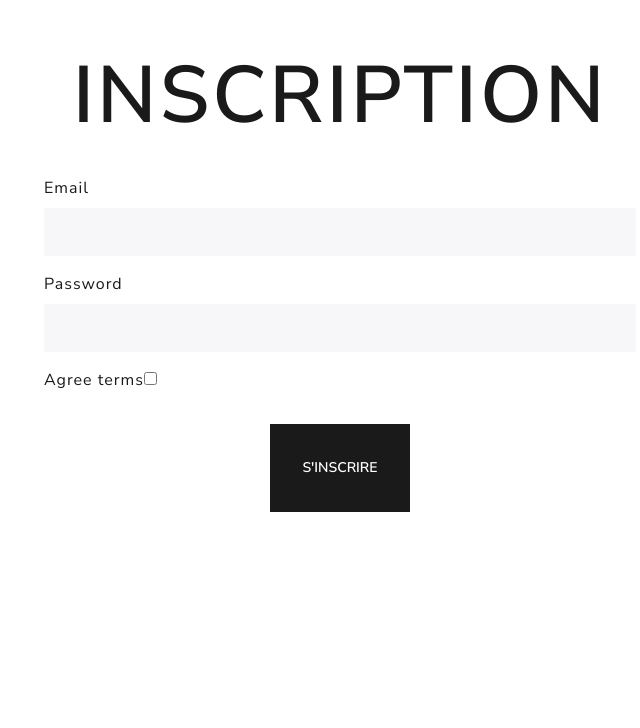
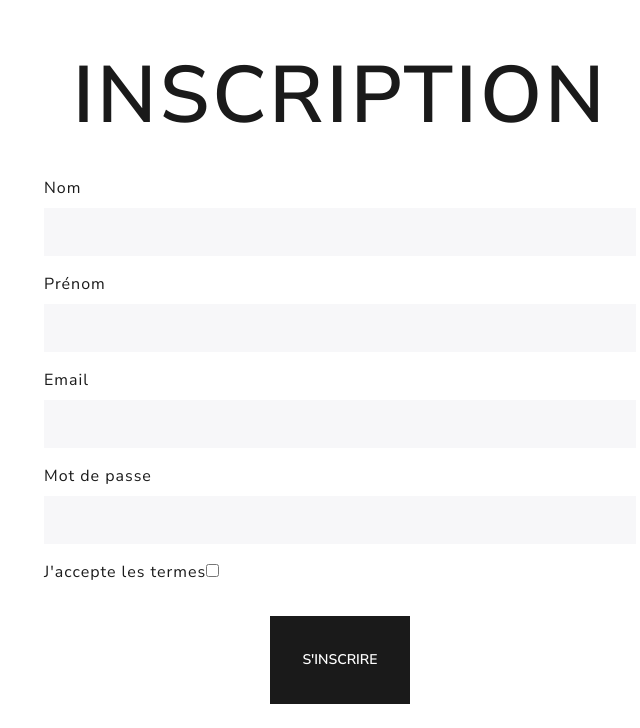
Before and after one commit to Ou2seyne/SHARE, a Symfony app: template templates/registration/register.html.twig in a window 1280 px wide; the page is wider, and only the part inside the window is pictured. Shown: the part 113-841 px from the top of that part, without its empty margins (300-940 px from the left). Before the commit the page ends 625 px from the top of that part, so only its background shows below. Run offline with Twig, Linux system fonts and the light colour scheme; the template is opened without the code that fills it, so the values that code supplies are empty; form fields are guessed from the names that the template uses; some libraries are stand-ins or nearby versions.

Commit message:
debut projet share

```diff
--- a/src/Controller/CategorieController.php
+++ b/src/Controller/CategorieController.php
@@ -9,6 +9,7 @@ use App\Form\ModifierCategorieType;
 use Doctrine\ORM\EntityManagerInterface;
 use Symfony\Component\HttpFoundation\Request;
 use App\Form\SupprimerCategorieType;
+
 class CategorieController extends AbstractController
 {
     #[Route('/private-liste-categories', name: 'app_liste_categories', methods: ['GET', 'POST'])]
--- a/src/Controller/ScategorieController.php
+++ b/src/Controller/ScategorieController.php
@@ -49,7 +49,7 @@ class ScategorieController extends AbstractController
             return $this->redirectToRoute('app_liste_categories');
         }
 
-        return $this->render('scategorie/liste-scategorie.html.twig', [
+        return $this->render('scategorie/modifier-scategorie.html.twig', [
             'form' => $form->createView(),
             'scategorie' => $scategorie,
         ]);
--- a/src/Form/FichierType.php
+++ b/src/Form/FichierType.php
@@ -9,7 +9,7 @@ use Symfony\Component\Form\AbstractType;
 use Symfony\Component\Form\FormBuilderInterface;
 use Symfony\Component\OptionsResolver\OptionsResolver;
 use Symfony\Component\Form\Extension\Core\Type\TextType;
-use Symfony\Component\Form\Extension\Core\Type\DateType; // Import du type DateType
+use Symfony\Component\Form\Extension\Core\Type\DateType;
 use Doctrine\ORM\EntityRepository;
 use Symfony\Component\Form\Extension\Core\Type\SubmitType;
 
--- a/templates/categorie/modifier-categorie.html.twig
+++ b/templates/categorie/modifier-categorie.html.twig
@@ -4,7 +4,7 @@
 {% endblock %}
 {% block body %}
 <div class="container-fluid">
-<h1 class="text-center text-primary mt-4 pt-4 display-1 fw-bold">
+<h1 class="text-center text-info mt-4 pt-4 display-1 fw-bold">
 Modifier la catégorie</h1>
 {{form(form)}}
 </div>
--- a/templates/registration/register.html.twig
+++ b/templates/registration/register.html.twig
@@ -10,11 +10,21 @@
                 {{ form_errors(registrationForm) }}
 
                 {{ form_start(registrationForm) }}
-                    {{ form_row(registrationForm.email) }}
+                    {{ form_row(registrationForm.nom, {
+                        label: 'Nom'
+                    }) }}
+                    {{ form_row(registrationForm.prenom, {
+                        label: 'Prénom'
+                    }) }}
+                    {{ form_row(registrationForm.email, {
+                        label: 'Email'
+                    }) }}
                     {{ form_row(registrationForm.plainPassword, {
-                        label: 'Password'
+                        label: 'Mot de passe'
                     }) }}
-                    {{ form_row(registrationForm.agreeTerms) }}
+                    {{ form_row(registrationForm.agreeTerms, {
+                        label: 'J\'accepte les termes'
+                    }) }}
                     <div class="text-center">
                         <button type="submit" class="btn btn-lg btn-primary mt-2">S'inscrire</button>
                     </div>
--- a/templates/scategorie/liste-scategorie.html.twig
+++ b/templates/scategorie/modifier-scategorie.html.twig
@@ -5,7 +5,7 @@
 {% block body %}
 <div class="container-fluid">
 <h1 class="text-center text-primary mt-4 pt-4 display-1 fw-bold">
-Modifier la catégorie</h1>
+Modifier la sous catégorie</h1>
 {{form(form)}}
 </div>
 {% endblock %}
```
Also changed, not shown: src/Controller/RegistrationController.php (+6 -2 lines), src/Form/RegistrationFormType.php (+24 -12 lines), templates/categorie/liste-categorie.html.twig (+5 -5 lines), src/Form/CategorieType.php (line endings or trailing spaces), 1 other file. Lines whose indentation alone changed are shown as unchanged.
